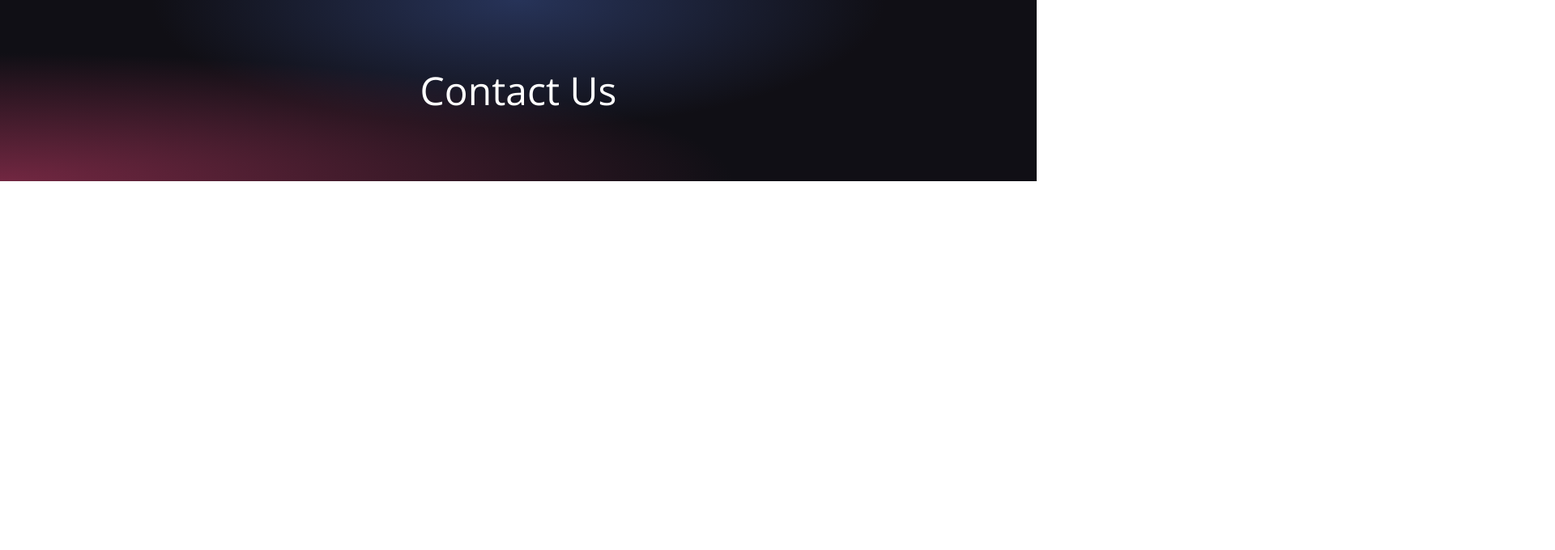
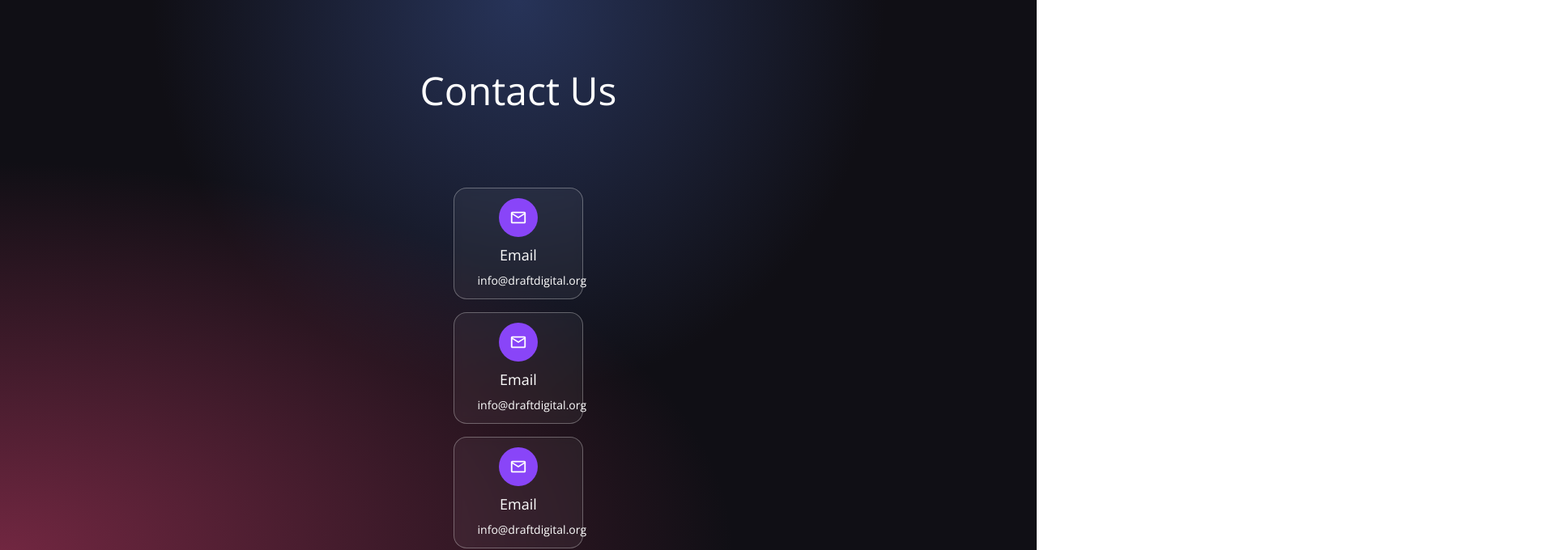
Before and after one commit to aitorzaldua/galiza_labs_website, a Next.js app: page /Contact in a window 1280 px wide. Shown: the top 680 px of the page at 81% size, 1920 px wide, since content can reach past the window. Built offline with nearby package versions, Linux system fonts and the light colour scheme.

Commit message:
Contact page. Icons

```diff
--- a/pages/Contact.jsx
+++ b/pages/Contact.jsx
@@ -24,6 +24,27 @@ export default function Contact() {
       </div>
 
       {/* Contact Area */}
+      <div className="flex-1 flex flex-col justify-start items-center w-[240rem]">
+        <ServiceCard
+          color="bg-[#8945f8]"
+          title="Email"
+          icon={<MdOutlineEmail fontSize={22} className="text-white" />}
+          subtitle={<a>info@draftdigital.org</a>}
+        />
+        <ServiceCard
+          color="bg-[#8945f8]"
+          title="Email"
+          icon={<MdOutlineEmail fontSize={22} className="text-white" />}
+          subtitle={<a>info@draftdigital.org</a>}
+        />
+        <ServiceCard
+          color="bg-[#8945f8]"
+          title="Email"
+          icon={<MdOutlineEmail fontSize={22} className="text-white" />}
+          subtitle={<a>info@draftdigital.org</a>}
+        />
+
+        </div>
 
       {/* Image */}
     </div>
```
